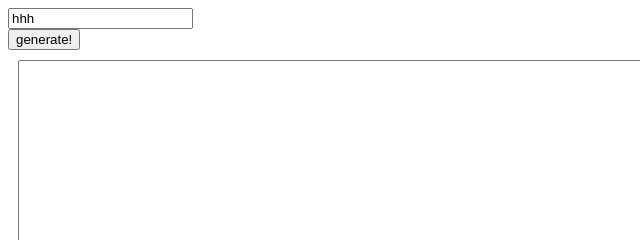
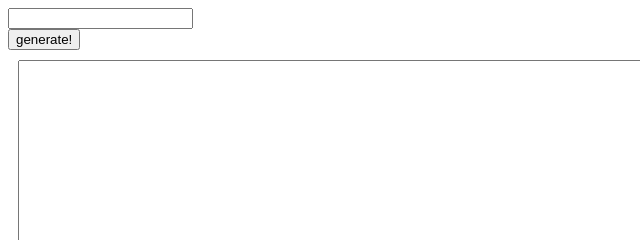
Before and after one commit to refigh97/refigh97.ir, a plain HTML site: page postGenerator/generator.html in a window 1280 px wide. Shown: the top 240 px of the page, 0-640 px from the left. Drawn offline with Linux system fonts and the light colour scheme.

Commit message:
Update generator.html

```diff
--- a/postGenerator/generator.html
+++ b/postGenerator/generator.html
@@ -2,7 +2,7 @@
 <html>
 	<head> </head>
 	<body>
-		<input value="hhh" type="text" id="inp1" /> <br>
+		<input value="" type="text" id="inp1" /> <br>
 		<input type="button" value="generate!" onclick="generate()" /> <br>
 		<textarea id="txtar" style="width:100%;height: 1024px; margin: 10px; direction:rtl; "> </textarea> <br>
 
```
